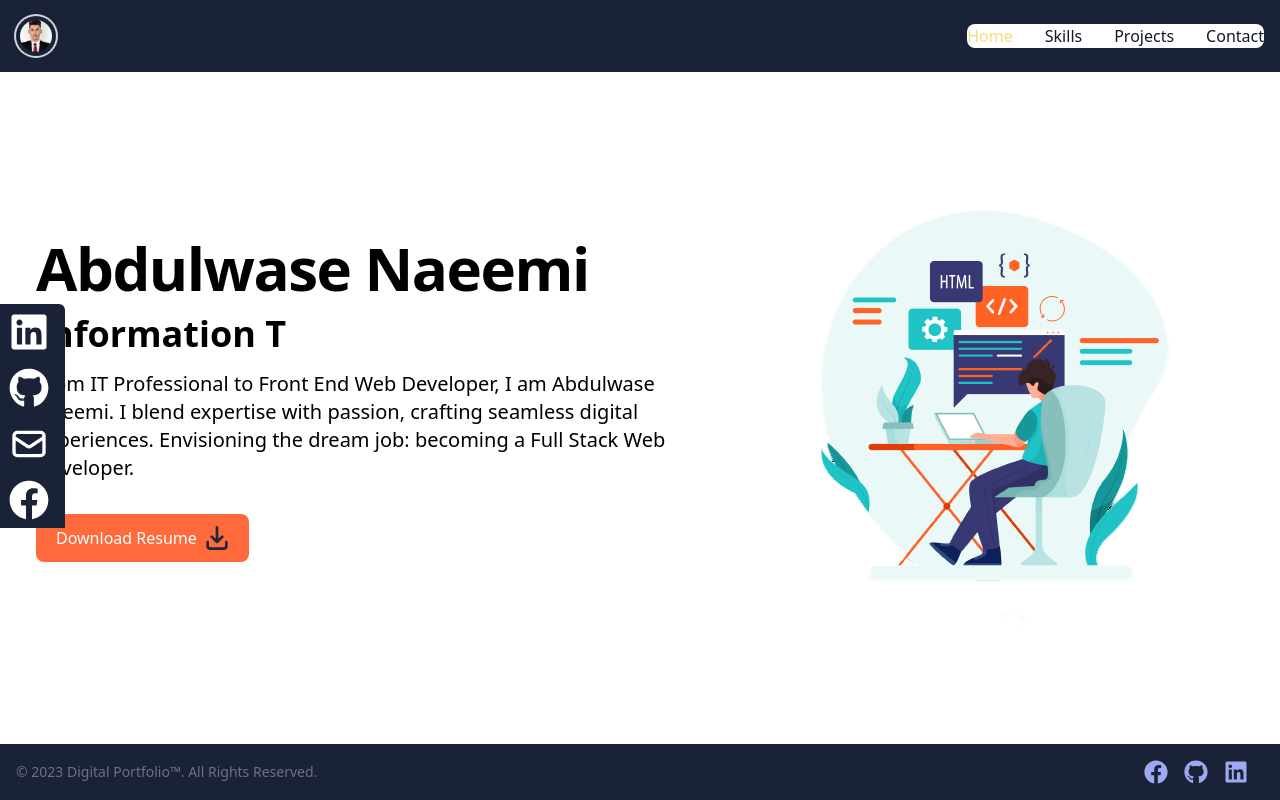
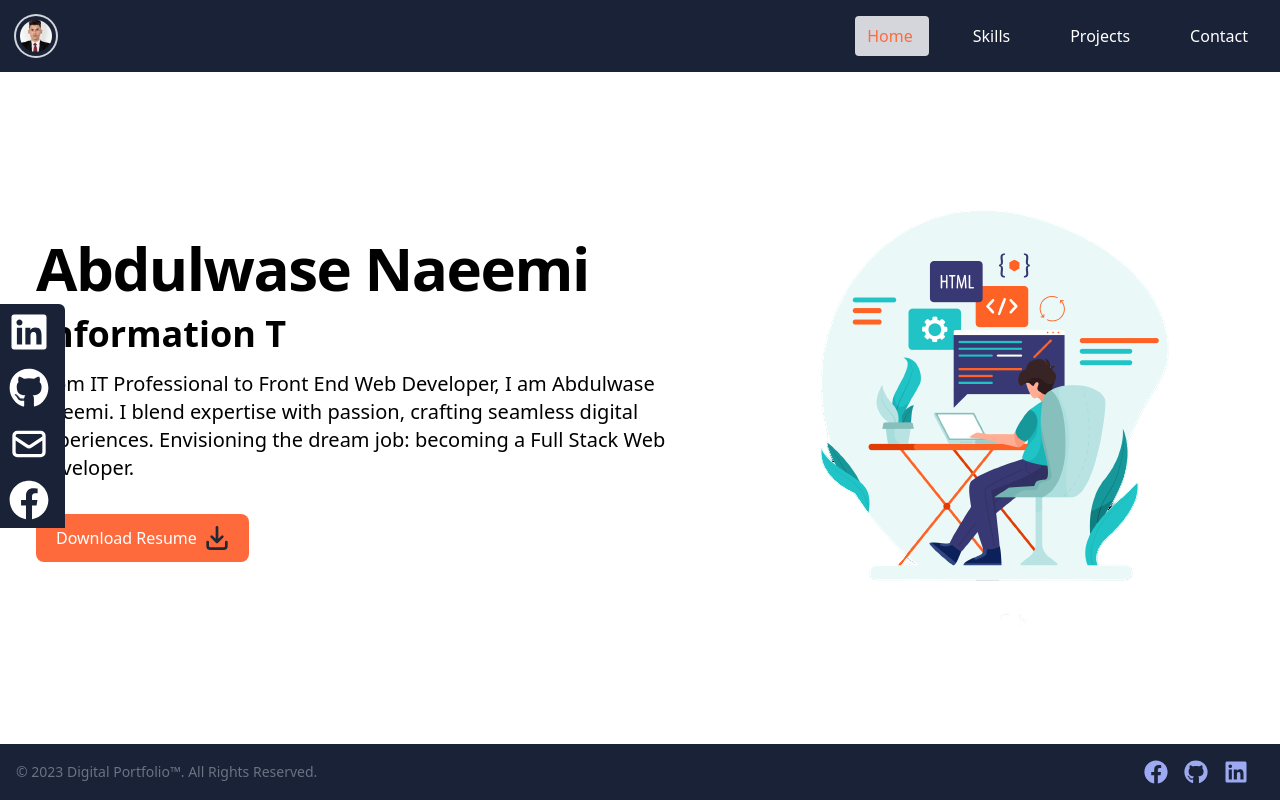
Before and after one commit to Naeemi7/portfolio, a React (Vite) app: page / in a window 1280 px wide. Shown: the top 800 px of the page. Built offline with nearby package versions, Linux system fonts and the light colour scheme.

Commit message:
the navbar has been optomized

```diff
--- a/src/components/Navbar/Navbar.jsx
+++ b/src/components/Navbar/Navbar.jsx
@@ -15,8 +15,30 @@ function Navbar() {
   };
 
   useEffect(() => {
-    closeMenu(); // Close the menu when the location changes
+    // Close the menu when the location changes
+    closeMenu();
   }, [location]);
+
+  // Define a function to set styles for the active NavLink
+  const getNavLinkStyles = (path) => {
+    // Define the default styles
+    const defaultStyles = {
+      color: "white",
+    };
+
+    // Define the active styles
+    const activeStyles = {
+      color: "#ff6a3d",
+      backgroundColor: "#d5d6db",
+    };
+
+    // Check if the current path matches the NavLink's "to" prop
+    if (location.pathname === path) {
+      return activeStyles;
+    } else {
+      return defaultStyles;
+    }
+  };
 
   return (
     <>
@@ -33,7 +55,7 @@ function Navbar() {
             onClick={toggleMenu}
             data-collapse-toggle="navbar-default"
             type="button"
-            className="inline-flex items-center p-2 w-10 h-10 justify-center text-sm text-gray-500 rounded-lg md:hidden hover:bg-gray-100 focus:outline-none focus:ring-2 focus:ring-gray-200 dark:text-gray-400 dark:hover:bg-gray-700 dark:focus:ring-gray-600"
+            className="inline-flex items-center p-2 w-10 h-10 justify-center text-sm text-gray-500 rounded-lg md:hidden hover:bg-gray-100 focus:outline-none focus-ring-2 focus:ring-gray-200 dark:text-gray-400 dark:hover-bg-gray-700 dark:focus-ring-gray-600"
             aria-controls="navbar-default"
             aria-expanded={isMenuOpen}
           >
@@ -60,13 +82,14 @@ function Navbar() {
             } w-full md:block md:w-auto`}
             id="navbar-default"
           >
-            <ul className="font-medium flex flex-col p-4 md:p-0 mt-2  rounded-lg bg-primary md:flex-row md:space-x-8 md:mt-0 md:border-0 md:bg-white dark:bg-primary md:dark:bg-primary ">
+            <ul className="font-medium flex flex-col p-4 md:p-0 mt-2 rounded-lg bg-primary md:flex-row md:space-x-8 md:mt-0 md:border-0 md:bg-trasparent dark:bg-primary md:dark-bg-primary">
               <li>
                 <NavLink
                   to="/"
-                  className="block py-2 pl-3 pr-4 text-white bg-primary rounded md:bg-transparent md:text-h1Color md:p-0 dark:text-white md:dark:text-h1Color"
+                  className="block py-2 pl-3 pr-4 text-white bg-primary rounded md:bg-transparent md-text-h1Color md-p-0 dark-text-white md-dark-text-h1Color"
                   aria-current="page"
-                  onClick={closeMenu} // Close the menu on click
+                  onClick={closeMenu}
+                  style={getNavLinkStyles("/")}
                 >
                   Home
                 </NavLink>
@@ -74,8 +97,9 @@ function Navbar() {
               <li>
                 <NavLink
                   to="/skills"
-                  className="block py-2 pl-3 pr-4 text-gray-900 rounded hover:bg-gray-100 md:hover:bg-transparent md:border-0 md:hover:text-h1Color md:p-0 dark:text-white md:dark:hover-text-h1Color dark:hover-bg-gray-700 dark:hover-text-white md:dark:hover-bg-transparent"
-                  onClick={closeMenu} // Close the menu on click
+                  className="block py-2 pl-3 pr-4 text-gray-900 rounded hover-bg-gray-100 md-hover-bg-transparent md-border-0 md-hover-text-h1Color md-p-0 dark-text-white md-dark-text-h1Color"
+                  onClick={closeMenu}
+                  style={getNavLinkStyles("/skills")}
                 >
                   Skills
                 </NavLink>
@@ -83,8 +107,9 @@ function Navbar() {
               <li>
                 <NavLink
                   to="/projects"
-                  className="block py-2 pl-3 pr-4 text-gray-900 rounded hover:bg-gray-100 md:hover:bg-transparent md:border-0 md:hover:text-h1Color md:p-0 dark:text-white md:dark:hover-text-h1Color dark:hover-bg-gray-700 dark:hover-text-white md:dark:hover-bg-transparent"
-                  onClick={closeMenu} // Close the menu on click
+                  className="block py-2 pl-3 pr-4 text-gray-900 rounded hover-bg-gray-100 md-hover-bg-transparent md-border-0 md-hover-text-h1Color md-p-0 dark-text-white md-dark-text-h1Color"
+                  onClick={closeMenu}
+                  style={getNavLinkStyles("/projects")}
                 >
                   Projects
                 </NavLink>
@@ -92,8 +117,9 @@ function Navbar() {
               <li>
                 <NavLink
                   to="/contact"
-                  className="block py-2 pl-3 pr-4 text-gray-900 rounded hover:bg-gray-100 md:hover:bg-transparent md:border-0 md:hover:text-h1Color md:p-0 dark:text-white md:dark:hover-text-h1Color dark:hover-bg-gray-700 dark:hover-text-white md:dark:hover-bg-transparent"
-                  onClick={closeMenu} // Close the menu on click
+                  className="block py-2 pl-3 pr-4 text-gray-900 rounded hover-bg-gray-100 md-hover-bg-transparent md-border-0 md-hover-text-h1Color md-p-0 dark-text-white md-dark-text-h1Color"
+                  onClick={closeMenu}
+                  style={getNavLinkStyles("/contact")}
                 >
                   Contact
                 </NavLink>
```
